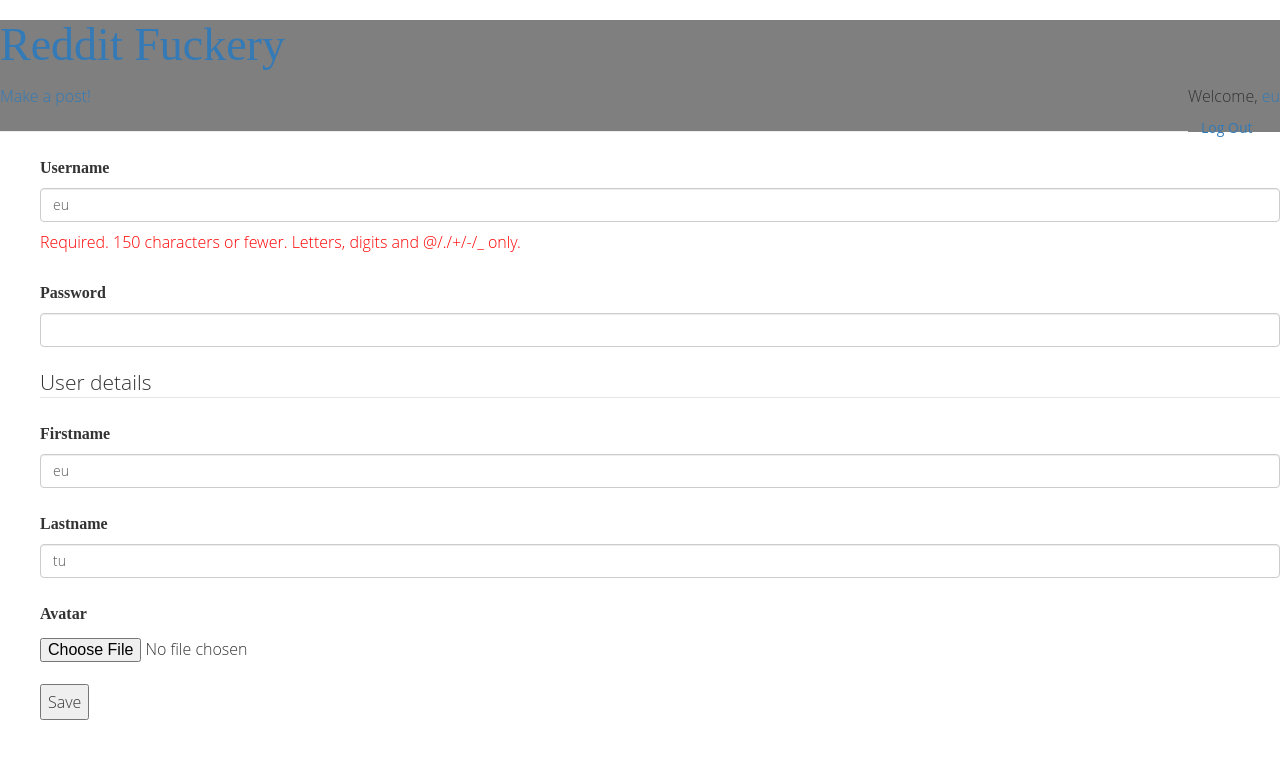
After one commit to ihales-mac/mac-inernship, a Django app: page /profile in a window 1280 px wide. The commit adds this page. Shown: the top 759 px of the page. Run offline with Django 3.2, Linux system fonts and the light colour scheme; a user stored in the database is signed in; data comes from the database, SQL or seed files in the repository; both versions use the stored data as it was after the commit; parts of the project's set-up code (start-up, migrations or seed data) failed here and were passed over; some libraries are stand-ins or nearby versions.

Commit message:
wip. to do bootstrap, likes, ???

```diff
--- a/rmatei-birle/pythonDjango/reddit_app/Templates/reddit_app/base.html
+++ b/rmatei-birle/pythonDjango/reddit_app/Templates/reddit_app/base.html
@@ -24,8 +24,11 @@
       {% if user.is_authenticated %}
       <a href="{% url 'reddit_make_post' %}">Make a post!</a>
       <div class="pull-right">
+        Welcome,
+        <a href="{% url 'reddit_profile' %}">{{user.username}}</a>
       <br>
-      <form action="{% url 'reddit_logout' %}" method="POST">{% csrf_token %}
+      <form action="{% url 'reddit_logout' %}" method="POST">
+        {% csrf_token %}
         <button type="submit" class="btn btn-link">Log Out</button>
       </form>
     </div>
--- a/rmatei-birle/pythonDjango/reddit_app/Templates/reddit_app/index.html
+++ b/rmatei-birle/pythonDjango/reddit_app/Templates/reddit_app/index.html
@@ -19,7 +19,7 @@
                 <br>
                 <ul>
                 {% for comm in comments %}
-                    <li>{{comm.text}}</li>
+                    <li>{{comm.user.username}}: {{comm.text}}</li>
 
                 {% endfor%}
             </ul>
--- a/rmatei-birle/pythonDjango/reddit_app/Templates/reddit_app/post.html
+++ b/rmatei-birle/pythonDjango/reddit_app/Templates/reddit_app/post.html
@@ -12,7 +12,6 @@
         $("#delete").click(function(e) {
             e.preventDefault();
             var token = '{{ csrf_token }}';
-            $.get('');
             $.ajax({
                 url: $(location).attr('href'),
                 type: 'DELETE',
@@ -26,7 +25,6 @@
                     window.location.replace('/')
                 }, 500)
             });
-            $.post('', {text: 'sadf', csrfmiddlewaretoken: token})
         });
     });
 </script>
--- /dev/null
+++ b/rmatei-birle/pythonDjango/reddit_app/Templates/reddit_app/profile.html
@@ -0,0 +1,43 @@
+{% extends "reddit_app/base.html" %}
+{% block extra-head %}
+{{ block.super }}
+{% endblock %}
+{% load rest_framework %}
+
+{% block content %}
+<ul>
+    <form action="{% url 'reddit_profile' %}" method="POST" enctype="multipart/form-data">
+        {% csrf_token %}
+        <input type='hidden' name='csrfmiddlewaretoken' value='YcT5psbEJLYL0R8thq8CZwPU6FTHhKSOf80SCckSPnt4dmuuYHz5FNqzplitCCzg' />
+        <div class="form-group ">
+            <label >Username</label>
+            <input name="username" class="form-control" type="text"  value={{serializer.username}}>
+            <span class="help-block">Required. 150 characters or fewer. Letters, digits and @/./+/-/_ only.</span>
+        </div>
+        <div class="form-group ">
+            <label >Password</label>
+            <input name="password" class="form-control" type="password" >
+        </div>
+        <fieldset>
+            <legend >
+                User details
+            </legend>
+            <div class="form-group ">
+                <label >Firstname</label>
+                <input name="user_details.firstname" class="form-control" type="text"  value={{serializer.user_details.firstname}} >
+            </div>
+            <div class="form-group ">
+                <label >Lastname</label>
+                <input name="user_details.lastname" class="form-control" type="text"  value={{serializer.user_details.lastname}} >
+            </div>
+            <div class="form-group ">
+                <label >Avatar</label>
+                <input name="user_details.avatar"  type="file" >
+            </div>
+        </fieldset>
+        <input type="submit" value="Save">
+    </form>
+</ul>
+
+
+{% endblock %}
--- a/rmatei-birle/pythonDjango/reddit_app/models.py
+++ b/rmatei-birle/pythonDjango/reddit_app/models.py
@@ -6,7 +6,7 @@ from django.utils import timezone
 class UserDetails(models.Model):
     firstname = models.CharField(max_length=40)
     lastname = models.CharField(max_length=40)
-    avatar = models.ImageField(blank=True, upload_to = "avatars")
+    avatar = models.ImageField(blank=True, upload_to="avatars")
     created = models.DateTimeField(default=None)
     modified = models.DateTimeField(default=None)
 
@@ -40,7 +40,7 @@ class CustomUser(AbstractUser):
 class Post(models.Model):
     user = models.ForeignKey(CustomUser, on_delete=models.CASCADE)
     text = models.CharField(max_length=2000)
-    photo = models.ImageField(blank=True, upload_to = "gallery")
+    photo = models.ImageField(blank=True, upload_to="gallery")
     created = models.DateTimeField(default=None)
     modified = models.DateTimeField(default=None)
 
--- a/rmatei-birle/pythonDjango/reddit_app/serializers.py
+++ b/rmatei-birle/pythonDjango/reddit_app/serializers.py
@@ -1,4 +1,5 @@
 from . models import *
+from django import forms
 from rest_framework import serializers
 from django.contrib.auth.models import User
 
@@ -10,11 +11,12 @@ class UserDetailsSerializer(serializers.HyperlinkedModelSerializer):
 
 
 class CustomUserSerializer(serializers.HyperlinkedModelSerializer):
-    user_details = UserDetailsSerializer(many=True)
+    user_details = UserDetailsSerializer(many=False)
+    password = serializers.CharField(style={'input_type': 'password'})
 
     class Meta:
         model = CustomUser
-        fields = ('username', 'password', )
+        fields = ('username', 'password', 'user_details', )
 
 
 class SignupSerializer(serializers.HyperlinkedModelSerializer):
@@ -50,6 +52,31 @@ class SignupSerializer(serializers.HyperlinkedModelSerializer):
         usr.save()
 
         return usr
+
+    def update(self, validated_data, uid):
+        user = CustomUser.objects.get(id=uid)
+
+        username = validated_data.pop('username')[0]
+        password = validated_data.pop('password')[0]
+        firstname = validated_data.pop('user_details.firstname')[0]
+        lastname = validated_data.pop('user_details.lastname')[0]
+        try:
+            avatar = request.FILES['avatar']
+        except:
+            avatar = None
+
+        user.username = username
+        user.user_details.firstname = firstname
+        user.user_details.lastname = lastname
+
+        if avatar:
+            user.user_details.avatar = avatar
+        if password != '':
+            user.set_password(password)
+
+        user.user_details.save()
+        user.save()
+        return user
 
 
 class MakePostSerializer(serializers.HyperlinkedModelSerializer):
--- a/rmatei-birle/pythonDjango/reddit_app/urls.py
+++ b/rmatei-birle/pythonDjango/reddit_app/urls.py
@@ -16,7 +16,7 @@ Including another URLconf
 from django.contrib import admin
 from django.urls import path
 from django.conf.urls import url
-from . views import index, SignUp, MakePost, PostView
+from . views import index, SignUp, MakePost, PostView, ProfileView
 from django.contrib.auth.views import LoginView, LogoutView
 from reddit_clone import settings
 from django.contrib.staticfiles.urls import static
@@ -25,6 +25,7 @@ from django.views.static import serve
 
 
 urlpatterns = [
+    url(r'profile$', ProfileView.as_view(), name="reddit_profile"),
     url(r'post/(?P<pid>\d+)/$', PostView.as_view(), name="reddit_post"),
     url(r'login$', LoginView.as_view(template_name="reddit_app/login.html"),
         name="reddit_login"),
--- a/rmatei-birle/pythonDjango/reddit_app/views.py
+++ b/rmatei-birle/pythonDjango/reddit_app/views.py
@@ -62,20 +62,23 @@ class MakePost(APIView):
 
 class PostView(APIView):
     renderer_classes = [TemplateHTMLRenderer]
-    template_name = 'reddit/post.html'
+    template_name = 'reddit_app/post.html'
 
     def get(self, request, pid):
         serializer = PostSerializer()
         serializerComm = CommSerializer()
         post, comments = serializer.get_post(pid)
-        context = {'post': post, 'comments': comments,  'serializer': serializerComm}
+        context = {
+            'post': post,
+            'comments': comments,
+            'serializer': serializerComm,
+            }
         return render(request, 'reddit_app/post.html', context)
 
     def delete(self, request, pid):
         if request.user.is_authenticated:
             current_post = Post.objects.get(pk=pid, user=request.user)
             if current_post:
-                # Post.objects.delete(current_post)
                 current_post.delete()
         return HttpResponseRedirect("/")
 
@@ -87,3 +90,21 @@ class PostView(APIView):
             vd = request.POST.copy()
             serializer.create(validated_data=dict(vd), user=user, post=post)
             return HttpResponseRedirect("/post/" + pid)
+
+
+class ProfileView(APIView):
+    render_classes = [TemplateHTMLRenderer]
+    template_name = 'reddit_app/profile.html'
+
+    def get(self, request):
+        serializer = CustomUserSerializer(request.user)
+        context = {'serializer': serializer.data}
+        return render(request, 'reddit_app/profile.html', context)
+
+    def post(self, request):
+        if request.user.is_authenticated:
+            serializer = SignupSerializer()
+            vd = request.POST.copy()
+            print(vd)
+            #serializer.update(validated_data=vd, uid=request.user.id)
+            return HttpResponseRedirect("/profile")
```
Also changed, not shown: rmatei-birle/pythonDjango/db.sqlite3, rmatei-birle/pythonDjango/media/avatars/52eabf633ca6414e60a7677b0b917d92-male-avatar-maker_qLJRQdf.jpg (added), rmatei-birle/pythonDjango/media/gallery/13939_9BLDBY2.jpg (added), rmatei-birle/pythonDjango/media/gallery/52eabf633ca6414e60a7677b0b917d92-male-avatar-maker.jpg (added).
